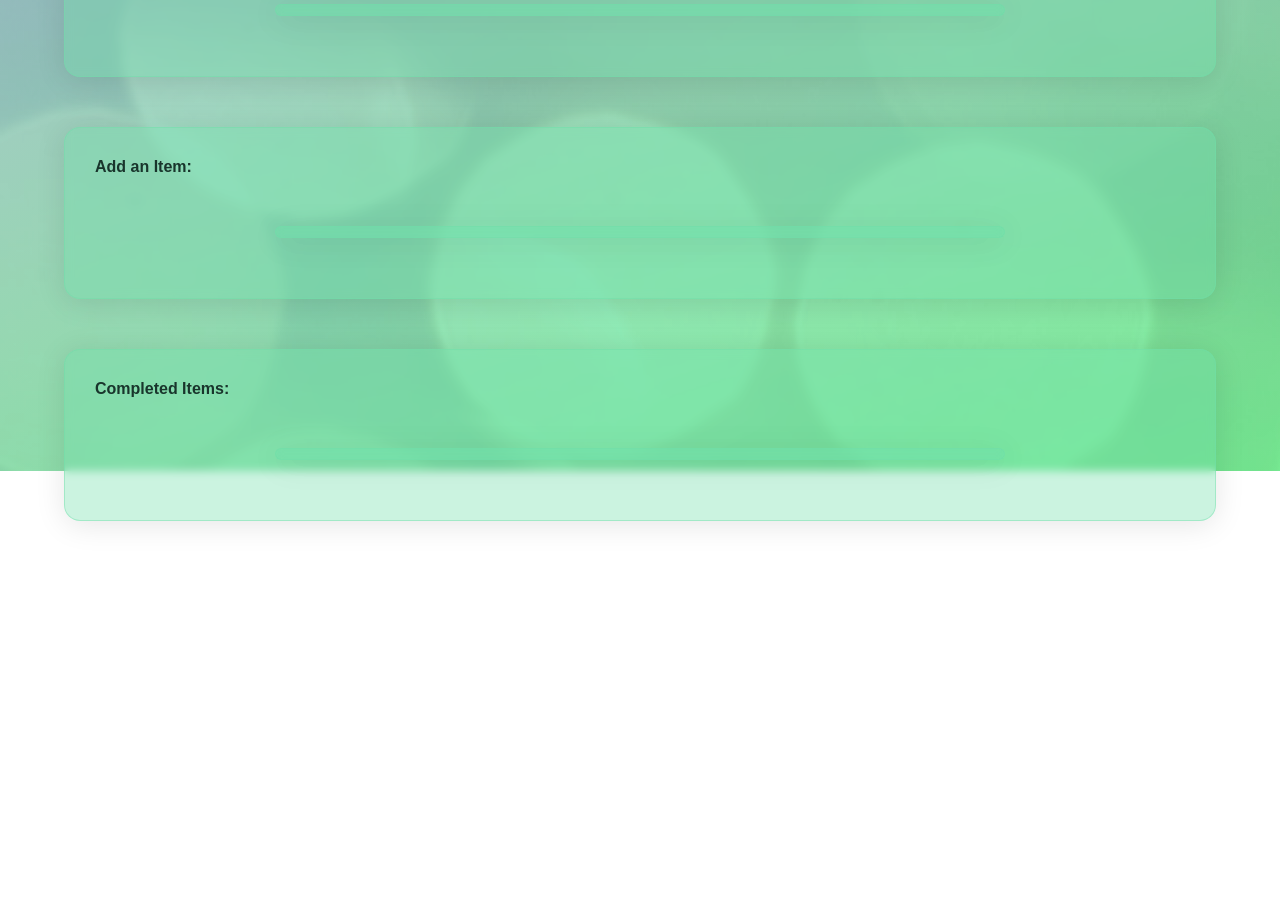
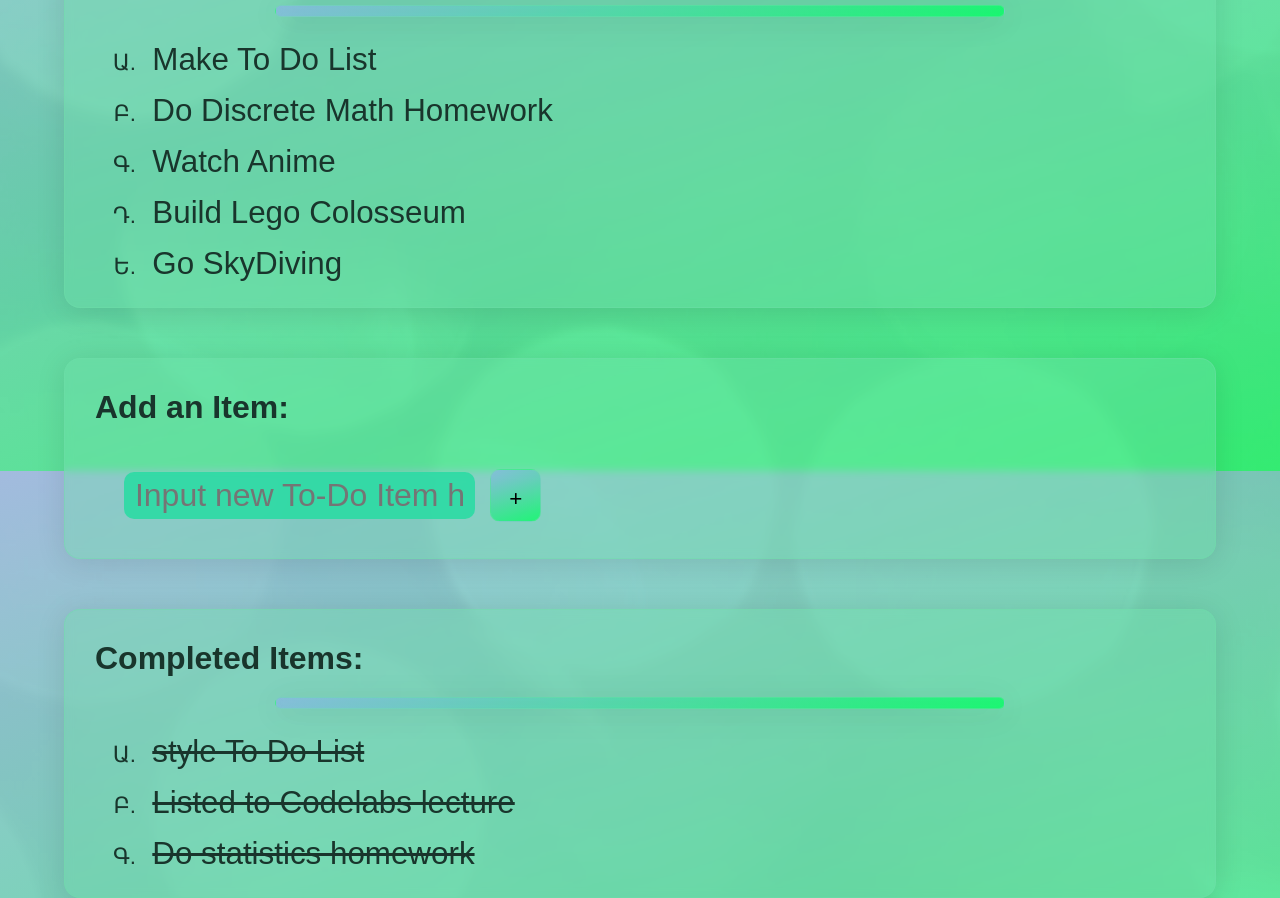
Before and after one commit to ColtenreQ/ToDoList, a plain HTML site: page index.html in a window 1280 px wide. Shown: the part 329-1227 px from the top of the page. Before the commit the page ends 800 px from the top, so only its background shows below. Drawn offline with Linux system fonts and the light colour scheme.

Commit message:
Added more styling, and initial JS

```diff
--- a/index.html
+++ b/index.html
@@ -17,25 +17,30 @@
             </h3>
             <hr>
         </nav>
-        <div class="toDoList">
+        <div class="sectionDiv">
             <h4>To Do List: </h4>
             <hr>
-            <ul>
+            <ul class="toDoItems">
 
             </ul>
         </div>
-        <div class="addItems">
+        <div class="sectionDiv">
             <h4> Add an Item: </h4>
-            <hr>
-
+            <form action="post">
+                <input type="text" name="toDoInput" id="toDoInput" placeholder="Input new To-Do Item here:">
+                <button type="submit" id="addButton"> + </button>
+            </form>
         </div>
-        <div class="completedItems">
+        <div class="sectionDiv">
             <h4> Completed Items: </h4>
             <hr>
-            <ul>
+            <ul class="doneItems">
 
             </ul>
         </div>
+
     </div>
+
+    <script src="./main.js"></script>
 </body>
 </html>
--- a/main.js
+++ b/main.js
@@ -0,0 +1,21 @@
+let uncompleteList = document.querySelector(".toDoItems");
+let completeList = document.querySelector(".doneItems");
+
+let toDoItems = ["Make To Do List", "Do Discrete Math Homework", "Watch Anime", "Build Lego Colosseum", "Go SkyDiving"];
+let doneItems = ["style To Do List", "Listed to Codelabs lecture", "Do statistics homework"];
+
+displayItems(toDoItems, uncompleteList);
+displayItems(doneItems, completeList);
+
+
+
+
+function displayItems(arrayOfItems, list) {
+    for(let item of arrayOfItems) {
+        let listItem = document.createElement("li");
+        let listButton = document.createElement("button");
+        listButton.innerHTML = item;
+        listItem.appendChild(listButton);
+        list.appendChild(listItem);
+    }
+}
--- a/style.css
+++ b/style.css
@@ -5,7 +5,7 @@
     --font-color-main:  rgb(25, 53, 44);
     --background-color-main: aquamarine;
     --secondary-color:  rgba(44, 219, 164, 0.9);
-    --background-image: linear-gradient(162deg, rgba(138,180,230,0.5) 0%, rgba(0,255,94,0.5) 100%);
+    --background-image: linear-gradient(162deg, rgba(138,180,230,0.75) 0%, rgba(0,255,94,0.75) 100%);
 }
 
 
@@ -19,7 +19,6 @@ html {
     margin: 0%;
     padding: 0%;
     background: var(--background-image) no-repeat fixed center;
-    position: fixed;
     height: 100%;
     width: 100%;
 }
@@ -29,7 +28,8 @@ html {
 .title, .subTitle {
     font-family: Arial, Helvetica, sans-serif;
     color: var(--font-color-main);
-    margin: 10px;
+    margin: 0px 10px 10px 10px;
+    padding: 20px 1px 1px 10px;
 }
 
 .title {
@@ -42,7 +42,7 @@ html {
 }
 
 hr {
-    margin: 50px 200px 50px 200px;
+    margin: 30px 20% 30px 20%;
     height: 10px;
     border-radius: 10px;
     background-color: var(--secondary-color);
@@ -58,16 +58,16 @@ hr {
 /* To do list styles */
 h4 {
     font-family: Arial, Helvetica, sans-serif;
+    font-size: 2rem;
     color: var(--font-color-main);
     margin: 20px;
 }
 
-.toDoList, .addItems, .completedItems {
+.sectionDiv {
     /* background-color: var(--secondary-color); */
-    margin: 50px 5% 50px 5%;
+    margin: 50px 5% 0px 5%;
     padding: 10px;
     border-radius: 10px;
-
     /* From https://css.glass */
     background: rgba(111, 222, 169, 0.36);
     border-radius: 16px;
@@ -76,3 +76,63 @@ h4 {
     -webkit-backdrop-filter: blur(4.3px);
     border: 1px solid rgba(111, 222, 169, 0.44);
 }
+
+.sectionDiv hr {
+    margin: 0px 200px 20px 200px;
+    background: var(--background-image);
+}
+
+ul {
+    margin: 0px 0px 10px 5%;
+}
+
+.doneItems li button{
+    text-decoration: line-through;
+    pointer-events: none;
+}
+
+li {
+    list-style-type: armenian;
+    font-size: 1.4em;
+    margin:5px 5% 5px 1%;
+    color: var(--font-color-main);
+    font-family: Arial, Helvetica, sans-serif;
+}
+
+ul li button {
+    font-size: 1.4em;
+    margin: 5px 5% 5px 1%;
+    border: none;
+    background: none;
+    cursor: pointer;
+    font-family: Arial, Helvetica, sans-serif;
+    color: var(--font-color-main);
+}
+
+form {
+    padding: 1em;
+}
+
+#toDoInput {
+    border-radius: 10px;
+    border: none;
+    background: var(--secondary-color);
+    margin: 10px 1% 10px 3%;
+    width: 30%;
+    padding: 5px 1% 5px 1%;
+
+    font-size: 2rem;
+}
+
+#addButton {
+    font-size: 1.4em;
+    margin: 0px 0px 10px 0px;
+    padding: 0.7em 0.8em 0.4em 0.8em;
+    background: var(--background-image);
+    border: 1px solid rgba(111, 222, 169, 0.44);
+    border-radius: 10px;
+}
+
+#addButton:hover {
+    border: 2px solid rgba(33, 77, 55, 0.44);
+}
```
Also changed, not shown: backgroundColorBlur.jpg (deleted).
